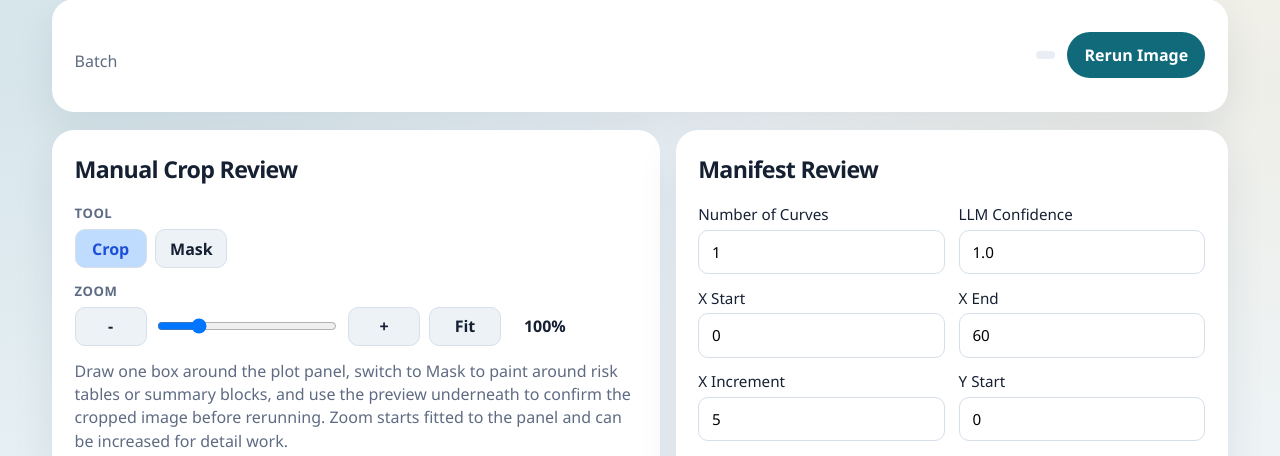
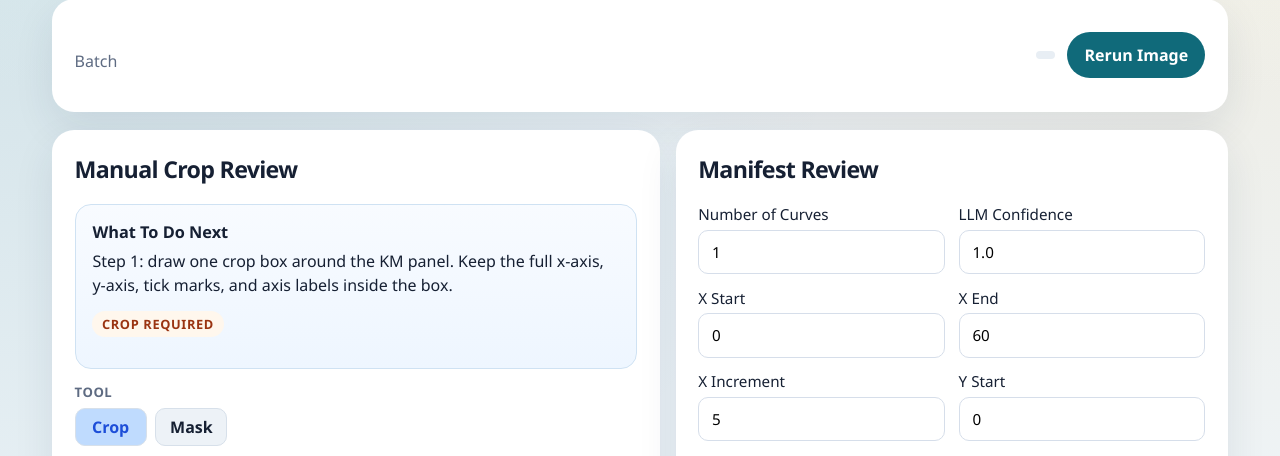
Before and after one commit to rphilip90/km-survdigitizer-oracle, a FastAPI app: template app/templates/image.html in a window 1280 px wide. Shown: the part 151-607 px from the top of the page. Run offline with FastAPI, Linux system fonts and the light colour scheme; the template is opened without the code that fills it, so the values that code supplies are empty; some libraries are stand-ins or nearby versions.

Commit message:
Clarify crop workflow and show saved masks

```diff
--- a/app/main.py
+++ b/app/main.py
@@ -147,12 +147,14 @@ def image_detail(request: Request, image_id: str):
     if not image:
         raise HTTPException(status_code=404, detail="Image not found")
     batch = get_batch(settings, image["batch_id"])
+    review_workflow = build_review_workflow(image)
     return templates.TemplateResponse(
         "image.html",
         {
             "request": request,
             "image": image,
             "batch": batch,
+            "review_workflow": review_workflow,
         },
     )
 
@@ -669,6 +671,130 @@ def first_blocking_message(preflight_report: dict | None) -> str:
     return "Pre-flight checks require manual review before rerun."
 
 
+def first_blocking_check(preflight_report: dict | None) -> dict | None:
+    if not preflight_report:
+        return None
+    for check in preflight_report.get("checks", []):
+        if check.get("status") == "fail":
+            return check
+    return None
+
+
+def build_review_workflow(image: dict) -> dict:
+    manifest = image.get("manifest") or {}
+    preflight_report = image.get("preflight_report") or {}
+    blocking_check = first_blocking_check(preflight_report)
+    has_crop = all(
+        manifest.get(field_name) is not None
+        for field_name in ("crop_left", "crop_top", "crop_right", "crop_bottom")
+    )
+    has_masks = bool(manifest.get("exclusion_regions") or manifest.get("exclusion_polygons"))
+
+    blocker_hint = build_blocker_hint(blocking_check)
+    default_message = (
+        "Start with one crop box around the KM panel. Keep the full x-axis, y-axis, tick marks, and axis labels inside it."
+        if not has_crop
+        else blocker_hint
+    )
+
+    if has_masks and not has_crop:
+        badge = "crop required"
+        badge_class = "needs_review"
+        primary_action_label = "Step 1: Draw Crop First"
+        current_message = (
+            "Masks are already saved, but the page still needs a crop box around the plot panel. "
+            "Until that crop exists, rerun will only pause in review again."
+        )
+        primary_action_disabled = True
+    elif preflight_report.get("blocking"):
+        badge = "recheck needed"
+        badge_class = "needs_review"
+        primary_action_label = "Save Changes and Recheck"
+        current_message = blocker_hint
+        primary_action_disabled = False
+    else:
+        badge = "ready"
+        badge_class = "completed"
+        primary_action_label = "Use Crop and Rerun"
+        current_message = (
+            "The crop and mask setup is ready. Use the main button to re-run pre-flight and continue into extraction."
+        )
+        primary_action_disabled = False
+
+    steps = [
+        {
+            "id": "crop",
+            "title": "Draw Crop",
+            "body": "Draw one crop box around the plot panel. Keep the full axes, tick marks, and axis labels inside the box.",
+            "state": "done" if has_crop else "active",
+        },
+        {
+            "id": "mask",
+            "title": "Mask Non-Plot Areas",
+            "body": "Use Mask only for risk tables, legends, summary blocks, or captions outside the plot panel.",
+            "state": "done" if has_masks else ("ready" if has_crop else "pending"),
+        },
+        {
+            "id": "preview",
+            "title": "Check The Preview",
+            "body": "The preview below should show only the plot panel you want extracted. If text or tables remain, tighten the crop or add masks.",
+            "state": "ready" if has_crop else "pending",
+        },
+        {
+            "id": "rerun",
+            "title": "Recheck And Run",
+            "body": "When the crop looks right, use the main button. If pre-flight still blocks, the blocker note above tells you what to correct next.",
+            "state": "ready" if has_crop else "pending",
+        },
+    ]
+
+    return {
+        "badge": badge,
+        "badge_class": badge_class,
+        "current_message": current_message,
+        "default_message": default_message,
+        "blocker_hint": blocker_hint,
+        "blocking": bool(preflight_report.get("blocking")),
+        "has_crop": has_crop,
+        "has_masks": has_masks,
+        "primary_action_label": primary_action_label,
+        "primary_action_disabled": primary_action_disabled,
+        "steps": steps,
+    }
+
+
+def build_blocker_hint(blocking_check: dict | None) -> str:
+    if not blocking_check:
+        return "Save changes to refresh the preview and pre-flight checks."
+
+    blocker_id = blocking_check.get("id")
+    blocker_message = blocking_check.get("message") or "Pre-flight checks require review."
+    blocker_hints = {
+        "manifest-crop-required": (
+            "Step 1: draw a crop box around the KM panel first. Keep the full axes inside the crop, then use masks only for material outside the plot."
+        ),
+        "manifest-exclusions": (
+            "Move or shrink the masks so they no longer touch the x-axis or y-axis guard bands. The axes and tick labels must stay visible."
+        ),
+        "prepared-axis-contact": (
+            "Widen the crop slightly. The detected plot is touching the image edge, which usually means the crop cut into the axis envelope."
+        ),
+        "axis-plot-size": (
+            "Crop tighter around the actual KM panel and remove tables or summary blocks with masks. The detected plot bounds are still collapsing."
+        ),
+        "axis-spans": (
+            "The plot detector is not finding a full x-axis or y-axis. Re-crop so the complete panel, including both axes, is inside the box."
+        ),
+        "range-break-match": (
+            "The crop now looks usable, but the axis settings still do not match the visible tick marks. Confirm the x/y limits and every visible tick increment."
+        ),
+        "range-detection": (
+            "The image reached range detection but the axis labels or breaks are still ambiguous. Tighten the crop around the plot and confirm the axis fields."
+        ),
+    }
+    return blocker_hints.get(blocker_id, blocker_message)
+
+
 def build_review_message(
     manifest: ImageManifest,
     threshold: float,
--- a/app/preflight.py
+++ b/app/preflight.py
@@ -132,13 +132,13 @@ def _build_manifest_checks(manifest: ImageManifest, metrics: dict, preview_paylo
             )
         )
 
-    if not has_crop and (manifest.exclusion_regions or manifest.exclusion_polygons) and float(metrics["mask_coverage_ratio"]) >= WARN_MASK_COVERAGE:
+    if not has_crop and (manifest.exclusion_regions or manifest.exclusion_polygons):
         checks.append(
             _check(
                 "manifest-crop-required",
                 "manifest_preflight",
                 "fail",
-                "Large exclusion masks are present but no crop rectangle is set. Draw a crop around the plot panel before rerun.",
+                "Masks are present but no crop rectangle is set. Draw a crop around the plot panel before rerun.",
                 evidence={
                     "mask_coverage_ratio": metrics["mask_coverage_ratio"],
                     "exclusion_polygons": metrics["exclusion_polygon_count"],
--- a/app/static/review.js
+++ b/app/static/review.js
@@ -14,6 +14,7 @@
         const overlay = document.getElementById("crop-editor-overlay");
         const svg = document.getElementById("crop-editor-svg");
         const selection = document.getElementById("crop-selection");
+        const regionGroup = document.getElementById("region-mask-group");
         const polygonGroup = document.getElementById("polygon-mask-group");
         const activePolygon = document.getElementById("active-polygon-mask");
         const previewCanvas = document.getElementById("cropped-preview-canvas");
@@ -22,6 +23,7 @@
         const polygonModeButton = document.getElementById("polygon-mode-button");
         const clearLastPolygonButton = document.getElementById("clear-last-polygon-mask");
         const clearAllPolygonsButton = document.getElementById("clear-all-polygon-masks");
+        const regionField = document.getElementById("exclusion-regions-input");
         const polygonField = document.getElementById("exclusion-polygons-input");
         const zoomOutButton = document.getElementById("zoom-out-button");
         const zoomInButton = document.getElementById("zoom-in-button");
@@ -29,6 +31,13 @@
         const zoomSlider = document.getElementById("zoom-slider");
         const zoomReadout = document.getElementById("zoom-readout");
         const rerunButton = document.getElementById("manual-rerun-button");
+        const workflowGuide = document.getElementById("workflow-guide");
+        const workflowMessage = document.getElementById("workflow-current-message");
+        const workflowBadge = document.getElementById("workflow-status-badge");
+        const stepCrop = document.getElementById("workflow-step-crop");
+        const stepMask = document.getElementById("workflow-step-mask");
+        const stepPreview = document.getElementById("workflow-step-preview");
+        const stepRerun = document.getElementById("workflow-step-rerun");
         const inputs = {
             left: document.getElementById("crop-left-input"),
             top: document.getElementById("crop-top-input"),
@@ -37,10 +46,10 @@
         };
 
         if (
-            !image || !stage || !viewport || !overlay || !svg || !selection || !polygonGroup ||
+            !image || !stage || !viewport || !overlay || !svg || !selection || !regionGroup || !polygonGroup ||
             !activePolygon || !previewCanvas || !clearCropButton || !cropModeButton ||
             !polygonModeButton || !clearLastPolygonButton || !clearAllPolygonsButton ||
-            !polygonField || !zoomOutButton || !zoomInButton || !zoomFitButton || !rerunButton ||
+            !polygonField || !regionField || !zoomOutButton || !zoomInButton || !zoomFitButton || !rerunButton ||
             !zoomSlider || !zoomReadout || Object.values(inputs).some(function (input) { return !input; })
         ) {
             return;
@@ -52,7 +61,17 @@
         let drawState = null;
         let zoomPercent = Number(zoomSlider.value) || 100;
         let fitScale = 1;
+        let regions = parseRegions();
         let polygons = parsePolygons();
+
+        function parseRegions() {
+            try {
+                const parsed = JSON.parse(regionField.value || "[]");
+                return Array.isArray(parsed) ? parsed : [];
+            } catch (error) {
+                return [];
+            }
+        }
 
         function parsePolygons() {
             try {
@@ -61,6 +80,10 @@
             } catch (error) {
                 return [];
             }
+        }
+
+        function writeRegions() {
+            regionField.value = JSON.stringify(regions, null, 2);
         }
 
         function writePolygons() {
@@ -92,13 +115,68 @@
             return ![leftValue, topValue, rightValue, bottomValue].some(function (value) { return Number.isNaN(value); });
         }
 
+        function hasAnyMasks() {
+            return regions.length > 0 || polygons.length > 0;
+        }
+
+        function setWorkflowStepState(node, state) {
+            if (!node) {
+                return;
+            }
+            node.className = "workflow-step workflow-step-" + state;
+        }
+
+        function updateWorkflowGuide() {
+            if (!workflowGuide || !workflowMessage || !workflowBadge) {
+                return;
+            }
+
+            const hasCrop = hasCropSelection();
+            const anyMasks = hasAnyMasks();
+            const blocking = workflowGuide.dataset.blocking === "true";
+            let message = workflowGuide.dataset.defaultMessage || "";
+            let badgeText = "ready";
+            let badgeClass = "completed";
+
+            setWorkflowStepState(stepCrop, hasCrop ? "done" : "active");
+            setWorkflowStepState(stepMask, anyMasks ? "done" : (hasCrop ? "ready" : "pending"));
+            setWorkflowStepState(stepPreview, hasCrop ? "ready" : "pending");
+            setWorkflowStepState(stepRerun, hasCrop ? "ready" : "pending");
+
+            if (anyMasks && !hasCrop) {
+                message = "Step 1: draw a crop box around the full KM panel first. Hidden saved masks can still block rerun until the crop is set.";
+                badgeText = "crop required";
+                badgeClass = "needs_review";
+            } else if (!hasCrop) {
+                message = "Step 1: draw one crop box around the KM panel. Keep the full x-axis, y-axis, tick marks, and axis labels inside the box.";
+                badgeText = "crop required";
+                badgeClass = "needs_review";
+            } else if (blocking) {
+                message = workflowGuide.dataset.blockerHint || message;
+                badgeText = "recheck needed";
+                badgeClass = "needs_review";
+            } else {
+                message = "The cropped preview looks ready. Use the main button to rerun extraction with these edits.";
+                badgeText = "ready";
+                badgeClass = "completed";
+            }
+
+            workflowMessage.textContent = message;
+            workflowBadge.textContent = badgeText;
+            workflowBadge.className = "status " + badgeClass;
+        }
+
         function updatePrimaryActionState() {
-            const cropRequired = polygons.length > 0 && !hasCropSelection();
+            const cropRequired = hasAnyMasks() && !hasCropSelection();
+            const needsRecheck = !cropRequired && workflowGuide && workflowGuide.dataset.blocking === "true";
             rerunButton.disabled = cropRequired;
-            rerunButton.textContent = cropRequired ? "Draw Crop First" : "Use Crop and Rerun";
+            rerunButton.textContent = cropRequired ? "Step 1: Draw Crop First" : (needsRecheck ? "Save Changes and Recheck" : "Use Crop and Rerun");
             rerunButton.title = cropRequired
-                ? "Draw a crop rectangle around the plot panel before rerunning with large masks."
-                : "";
+                ? "Draw a crop rectangle around the plot panel before rerunning with masks."
+                : needsRecheck
+                    ? "Save the current crop and mask edits, then rerun pre-flight."
+                    : "";
+            updateWorkflowGuide();
         }
 
         function setMode(nextMode) {
@@ -185,9 +263,23 @@
         }
 
         function renderPolygons() {
+            while (regionGroup.firstChild) {
+                regionGroup.removeChild(regionGroup.firstChild);
+            }
             while (polygonGroup.firstChild) {
                 polygonGroup.removeChild(polygonGroup.firstChild);
             }
+
+            regions.forEach(function (region) {
+                const rectNode = document.createElementNS("http://www.w3.org/2000/svg", "rect");
+                const rect = overlayRect();
+                rectNode.setAttribute("x", region.left * rect.width);
+                rectNode.setAttribute("y", region.top * rect.height);
+                rectNode.setAttribute("width", Math.max(1, (region.right - region.left) * rect.width));
+                rectNode.setAttribute("height", Math.max(1, (region.bottom - region.top) * rect.height));
+                rectNode.setAttribute("class", "saved-region-mask");
+                regionGroup.appendChild(rectNode);
+            });
 
             polygons.forEach(function (polygon) {
                 const polygonNode = document.createElementNS("http://www.w3.org/2000/svg", "polygon");
@@ -205,7 +297,7 @@
             }).join(" ");
             activePolygon.setAttribute("points", activePoints);
             clearLastPolygonButton.disabled = polygons.length === 0 && activePolygonPoints.length === 0;
-            clearAllPolygonsButton.disabled = polygons.length === 0;
+            clearAllPolygonsButton.disabled = polygons.length === 0 && regions.length === 0;
             updatePrimaryActionState();
             renderPreview();
         }
@@ -369,7 +461,9 @@
         });
 
         clearAllPolygonsButton.addEventListener("click", function () {
+            regions = [];
             polygons = [];
+            writeRegions();
             writePolygons();
             clearActivePolygon();
             renderPolygons();
@@ -413,6 +507,11 @@
         polygonField.addEventListener("input", function () {
             polygons = parsePolygons();
             clearActivePolygon();
+            renderPolygons();
+        });
+
+        regionField.addEventListener("input", function () {
+            regions = parseRegions();
             renderPolygons();
         });
 
@@ -463,6 +562,15 @@
             context.drawImage(image, sx, sy, sw, sh, 0, 0, sw, sh);
 
             context.save();
+            context.fillStyle = "rgba(255, 243, 205, 0.88)";
+            regions.forEach(function (region) {
+                const rx = (region.left * sourceWidth) - sx;
+                const ry = (region.top * sourceHeight) - sy;
+                const rw = (region.right - region.left) * sourceWidth;
+                const rh = (region.bottom - region.top) * sourceHeight;
+                context.fillRect(rx, ry, rw, rh);
+            });
+
             context.fillStyle = "rgba(255, 255, 255, 0.92)";
             polygons.forEach(function (polygon) {
                 const points = polygon.points || [];
--- a/app/static/style.css
+++ b/app/static/style.css
@@ -522,6 +522,88 @@ td {
     background: #eff6ff;
 }
 
+.workflow-guide {
+    display: grid;
+    gap: 0.9rem;
+    padding: 1rem 1.05rem;
+    border: 1px solid #cfe2f3;
+    border-radius: 16px;
+    background: linear-gradient(180deg, #f8fbff, #eef6ff);
+}
+
+.workflow-guide-head {
+    display: flex;
+    align-items: start;
+    justify-content: space-between;
+    gap: 0.9rem;
+    flex-wrap: wrap;
+}
+
+.workflow-guide-head h3 {
+    margin: 0 0 0.35rem;
+    font-size: 1.02rem;
+}
+
+.workflow-current-message {
+    margin: 0;
+    color: var(--text);
+    line-height: 1.5;
+}
+
+.workflow-step-list {
+    display: grid;
+    gap: 0.7rem;
+}
+
+.workflow-step {
+    display: grid;
+    gap: 0.3rem;
+    padding: 0.8rem 0.9rem;
+    border-radius: 14px;
+    border: 1px solid var(--border);
+    background: #fff;
+}
+
+.workflow-step-title {
+    display: flex;
+    align-items: center;
+    gap: 0.6rem;
+}
+
+.workflow-step-number {
+    display: inline-flex;
+    align-items: center;
+    justify-content: center;
+    width: 1.7rem;
+    height: 1.7rem;
+    border-radius: 999px;
+    background: #e2e8f0;
+    color: var(--text);
+    font-size: 0.85rem;
+    font-weight: 800;
+}
+
+.workflow-step p {
+    margin: 0;
+    color: var(--muted);
+    line-height: 1.45;
+}
+
+.workflow-step-active,
+.workflow-step-ready {
+    border-color: #bfdbfe;
+    background: #f8fbff;
+}
+
+.workflow-step-done {
+    border-color: #86efac;
+    background: #ecfdf5;
+}
+
+.workflow-step-pending {
+    background: #f8fafc;
+}
+
 .crop-editor-shell {
     display: grid;
     gap: 0.9rem;
@@ -641,6 +723,13 @@ td {
     fill: rgba(239, 68, 68, 0.18);
     stroke: rgba(220, 38, 38, 0.95);
     stroke-width: 2;
+}
+
+.saved-region-mask {
+    fill: rgba(249, 115, 22, 0.18);
+    stroke: rgba(234, 88, 12, 0.95);
+    stroke-width: 2;
+    stroke-dasharray: 7 4;
 }
 
 .active-polygon-mask {
--- a/app/templates/image.html
+++ b/app/templates/image.html
@@ -42,6 +42,32 @@
     <div class="panel image-panel">
         <h2>Manual Crop Review</h2>
         <div class="crop-tool">
+            <div
+                id="workflow-guide"
+                class="workflow-guide"
+                data-blocking="{{ 'true' if review_workflow.blocking else 'false' }}"
+                data-default-message="{{ review_workflow.default_message }}"
+                data-blocker-hint="{{ review_workflow.blocker_hint }}"
+            >
+                <div class="workflow-guide-head">
+                    <div>
+                        <h3>What To Do Next</h3>
+                        <p id="workflow-current-message" class="workflow-current-message">{{ review_workflow.current_message }}</p>
+                    </div>
+                    <span id="workflow-status-badge" class="status {{ review_workflow.badge_class }}">{{ review_workflow.badge }}</span>
+                </div>
+                <div class="workflow-step-list">
+                    {% for step in review_workflow.steps %}
+                    <div id="workflow-step-{{ step.id }}" class="workflow-step workflow-step-{{ step.state }}">
+                        <div class="workflow-step-title">
+                            <span class="workflow-step-number">{{ loop.index }}</span>
+                            <strong>{{ step.title }}</strong>
+                        </div>
+                        <p>{{ step.body }}</p>
+                    </div>
+                    {% endfor %}
+                </div>
+            </div>
             {% if manifest.crop_hint or review_flag %}
             <div class="crop-review-callout">
                 <strong>Manual crop check</strong>
@@ -75,6 +101,7 @@
                             <img src="/images/{{ image.id }}/raw" alt="{{ image.filename }}" class="crop-editor-image" id="source-image-preview">
                             <div class="crop-editor-overlay" id="crop-editor-overlay" aria-hidden="true">
                                 <svg id="crop-editor-svg" class="crop-editor-svg" preserveAspectRatio="none">
+                                    <g id="region-mask-group"></g>
                                     <g id="polygon-mask-group"></g>
                                     <polyline id="active-polygon-mask" class="active-polygon-mask"></polyline>
                                     <rect id="crop-selection" class="crop-selection"></rect>
@@ -89,7 +116,15 @@
                         <button type="button" id="clear-manual-crop" class="btn btn-small">Reset Crop</button>
                         <button type="button" id="clear-all-polygon-masks" class="btn btn-small">Reset Masks</button>
                     </div>
-                    <button type="submit" id="manual-rerun-button" form="manifest-review-form" name="rerun_after_save" value="true" class="btn btn-primary">Use Crop and Rerun</button>
+                    <button
+                        type="submit"
+                        id="manual-rerun-button"
+                        form="manifest-review-form"
+                        name="rerun_after_save"
+                        value="true"
+                        class="btn btn-primary"
+                        {% if review_workflow.primary_action_disabled %}disabled{% endif %}
+                    >{{ review_workflow.primary_action_label }}</button>
                 </div>
             </div>
         </div>
@@ -218,7 +253,7 @@
                 <summary>Advanced Mask JSON</summary>
                 <label>
                     <span>Exclusion Regions JSON</span>
-                    <textarea name="exclusion_regions_json" rows="5" placeholder='[{"left":0.62,"top":0.02,"right":0.98,"bottom":0.22,"label":"top summary"}]'>{{ manifest.exclusion_regions | tojson(indent=2) if manifest and manifest.exclusion_regions else '[]' }}</textarea>
+                    <textarea id="exclusion-regions-input" name="exclusion_regions_json" rows="5" placeholder='[{"left":0.62,"top":0.02,"right":0.98,"bottom":0.22,"label":"top summary"}]'>{{ manifest.exclusion_regions | tojson(indent=2) if manifest and manifest.exclusion_regions else '[]' }}</textarea>
                 </label>
                 <p class="panel-hint">Use exclusion regions only if you need to fine-tune rectangular masks numerically.</p>
                 <label>
```
Also changed, not shown: tests/test_main.py (+44 -0 lines), tests/test_preflight.py (+7 -9 lines).
